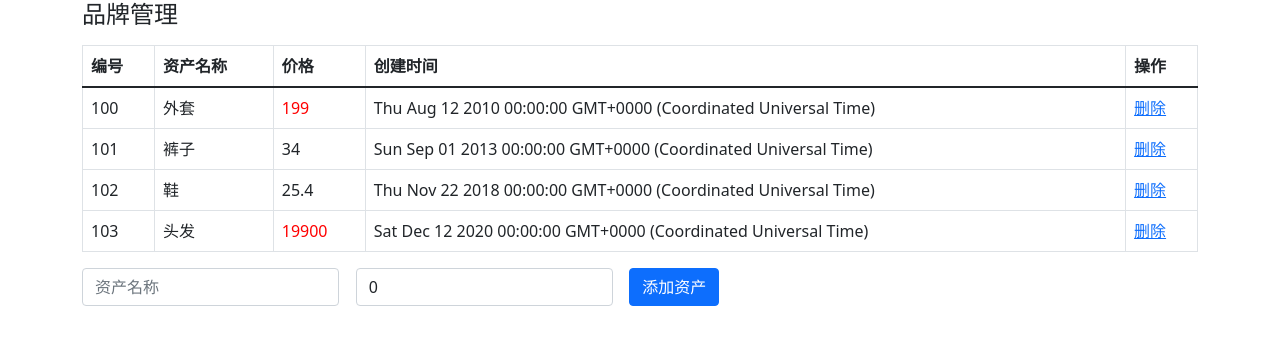
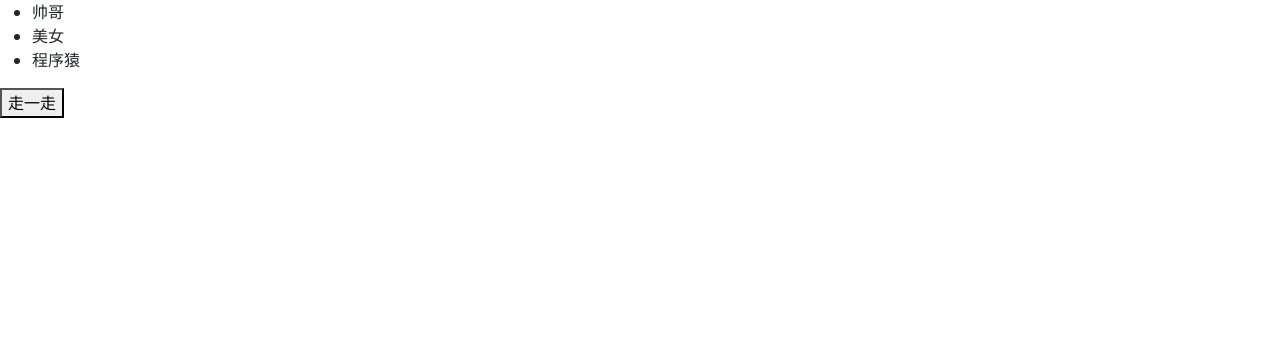
Before and after one commit to Efreet-kotori/day3, a Vue app: page / in a window 1280 px wide. Shown: the top 344 px of the page. Built offline with nearby package versions, Linux system fonts and the light colour scheme.

Commit message:
走一走

```diff
--- a/src/App.vue
+++ b/src/App.vue
@@ -1,130 +1,26 @@
 <template>
   <div id="app">
-    <div class="container">
-      <!-- 顶部框模块 -->
-      <div class="form-group">
-        <div class="input-group">
-          <h4>品牌管理</h4>
-        </div>
-      </div>
-
-      <!-- 数据表格 -->
-      <table class="table table-bordered table-hover mt-2">
-        <thead>
-          <tr>
-            <th>编号</th>
-            <th>资产名称</th>
-            <th>价格</th>
-            <th>创建时间</th>
-            <th>操作</th>
-          </tr>
-        </thead>
-        <tbody>
-          <tr v-for="obj in list" :key="obj.id">
-            <td>{{ obj.id }}</td>
-            <td>{{ obj.name }}</td>
-
-            <!-- 如果价格超过100，就有red这个类 -->
-            <td :class="{ red: obj.price > 100 }">{{ obj.price }}</td>
-            <td>{{ obj.time }}</td>
-            <td><a href="#" @click="delFn(obj.id)">删除</a></td>
-          </tr>
-          <!-- <tr style="background-color: #EEE">
-              <td>统计:</td>
-              <td colspan="2">总价钱为: 0</td>
-              <td colspan="2">平均价: 0</td>
-          </tr> -->
-        </tbody>
-        <!--
-        <tfoot >
-          <tr>
-            <td colspan="5" style="text-align: center">暂无数据</td>
-          </tr>
-        </tfoot>
-            -->
-      </table>
-
-      <!-- 添加资产 -->
-      <form class="form-inline" style="display: flex">
-        <div class="form-group">
-          <div class="input-group">
-            <input
-              type="text"
-              class="form-control"
-              placeholder="资产名称"
-              v-model="name"
-            />
-          </div>
-        </div>
-        &nbsp;&nbsp;&nbsp;&nbsp;
-        <div class="form-group">
-          <div class="input-group">
-            <input
-              type="text"
-              class="form-control"
-              placeholder="价格"
-              v-model.number="price"
-            />
-          </div>
-        </div>
-        &nbsp;&nbsp;&nbsp;&nbsp;
-        <!-- 阻止表单提交 -->
-        <button class="btn btn-primary" @click.prevent="addFn">添加资产</button>
-      </form>
-    </div>
+    <ul>
+      <li v-for="item in myArr" :key="item">{{ item }}</li>
+    </ul>
+    <button @click="btn">走一走</button>
   </div>
 </template>
 
 <script>
-// 1. 明确需求
-// 2. 标签+样式+默认数据
-// 3. 下载bootstrap, main.js引入bootstrap.css
-// 4. 把list数组 - 铺设表格
-// 5. 修改价格颜色
 export default {
   data() {
     return {
-      list: [
-        { id: 100, name: "外套", price: 199, time: new Date("2010-08-12") },
-        { id: 101, name: "裤子", price: 34, time: new Date("2013-09-01") },
-        { id: 102, name: "鞋", price: 25.4, time: new Date("2018-11-22") },
-        { id: 103, name: "头发", price: 19900, time: new Date("2020-12-12") },
-      ],
-      name: "",
-      price: 0,
+      myArr: ["帅哥", "美女", "程序猿"],
     };
   },
   methods: {
-    addFn() {
-      // 5. 判断是否为空
-      if (this.name.trim().length == 0 || this.price == 0) {
-        this.name = "";
-        this.price = 0;
-        return alert("请输入完整的信息");
-      }
-      // 3. 把值以对象形式-插入list
-      this.list.push({
-        // 当前数组最后一个对象的id+1作为新对象id值
-        id: this.list[this.list.length - 1].id + 1,
-        name: this.name,
-        price: this.price,
-        time: new Date(),
-      });
-      // 清空输入的值
-      this.name = "";
-      this.price = 0;
+    btn() {
+      // 头部数据加入到末尾
+      this.myArr.push(this.myArr[0]);
+      // 再把头部的数据删除掉
+      this.myArr.shift();
     },
-    delFn(id){
-      // 通过id找到这条数据在数组中下标
-      let index = this.list.findIndex(obj => obj.id === id)
-      this.list.splice(index, 1)
-    }
   },
 };
 </script>
-
-<style>
-.red {
-  color: red;
-}
-</style>
```
